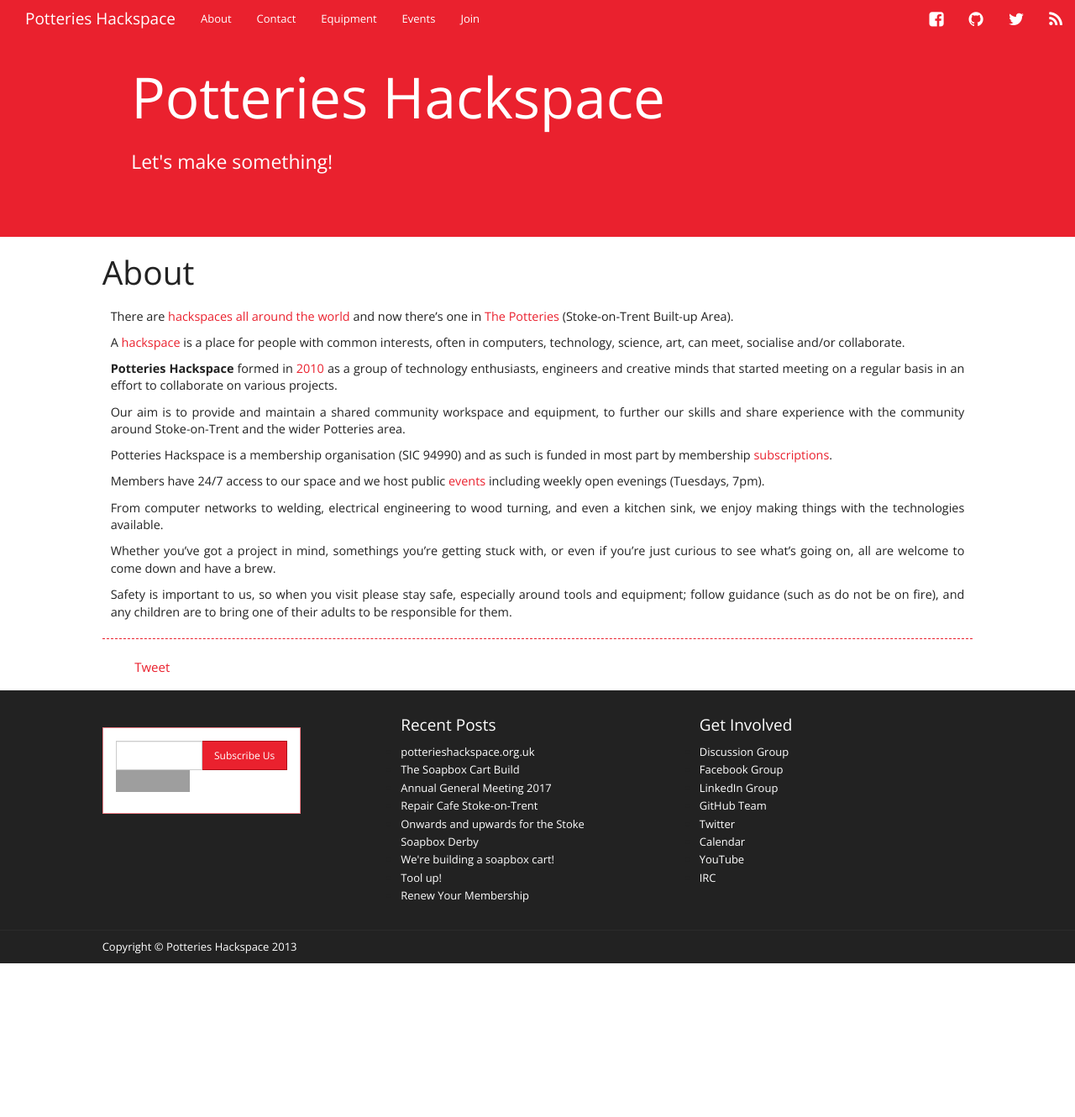
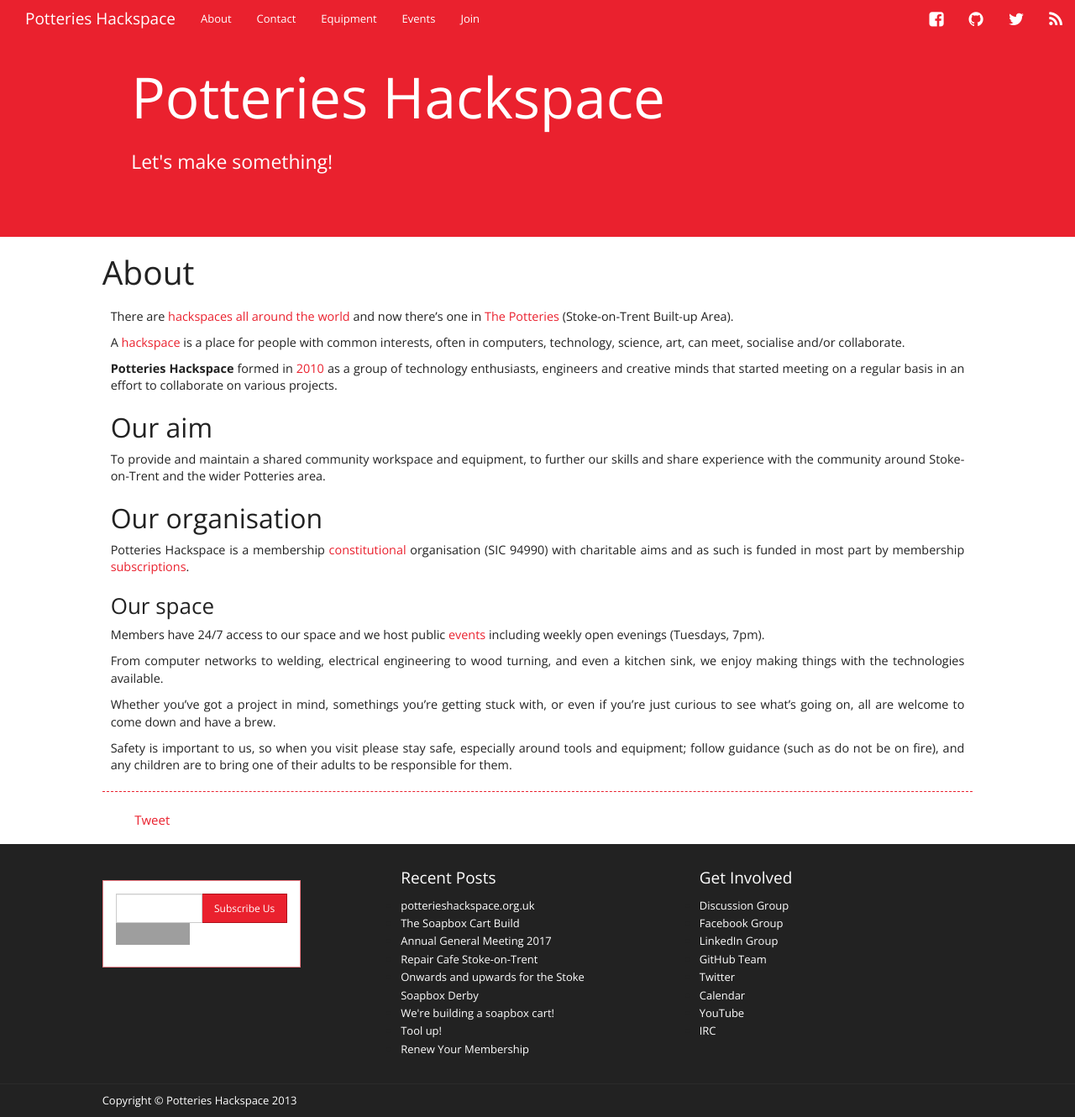
Before and after one commit to PotteriesHackspace/potterieshackspace.github.com, a Jekyll site: the page built from about.md, in a window 1280 px wide and 1330 px high. Shown: the whole window at 84% size. Built offline with Jekyll 4.4.1, drawn with Linux system fonts in a browser that asks for light colours; nearby versions of some CDN libraries; comment, search, counter and statistics services are not loaded; grey boxes are pictures that could not be loaded.

Commit message:
Flesh out about section with headings and more info

```diff
--- a/about.md
+++ b/about.md
@@ -12,10 +12,13 @@
 
 **Potteries Hackspace** formed in [2010](https://nwhackspace.wordpress.com/2010/05/05/a-hackspace-for-the-potteries/) as a group of technology enthusiasts, engineers and creative minds that started meeting on a regular basis in an effort to collaborate on various projects.
 
-Our aim is to provide and maintain a shared community workspace and equipment, to further our skills and share experience with the community around Stoke-on-Trent and the wider Potteries area.
+## Our aim
+To provide and maintain a shared community workspace and equipment, to further our skills and share experience with the community around Stoke-on-Trent and the wider Potteries area.
 
-Potteries Hackspace is a membership organisation (SIC 94990) and as such is funded in most part by membership [subscriptions](/join).
+## Our organisation
+Potteries Hackspace is a membership [constitutional](https://docs.google.com/document/d/1n_r_CWQdehnsC863m5AqWtzrILA6IF8CT7PReLStWqw/pub) organisation (SIC 94990) with charitable aims and as such is funded in most part by membership [subscriptions](/join).
 
+### Our space
 Members have 24/7 access to our space and we host public [events](/events) including weekly open evenings (Tuesdays, 7pm).
 
 From computer networks to welding, electrical engineering to wood turning, and even a kitchen sink, we enjoy making things with the technologies available.
```
